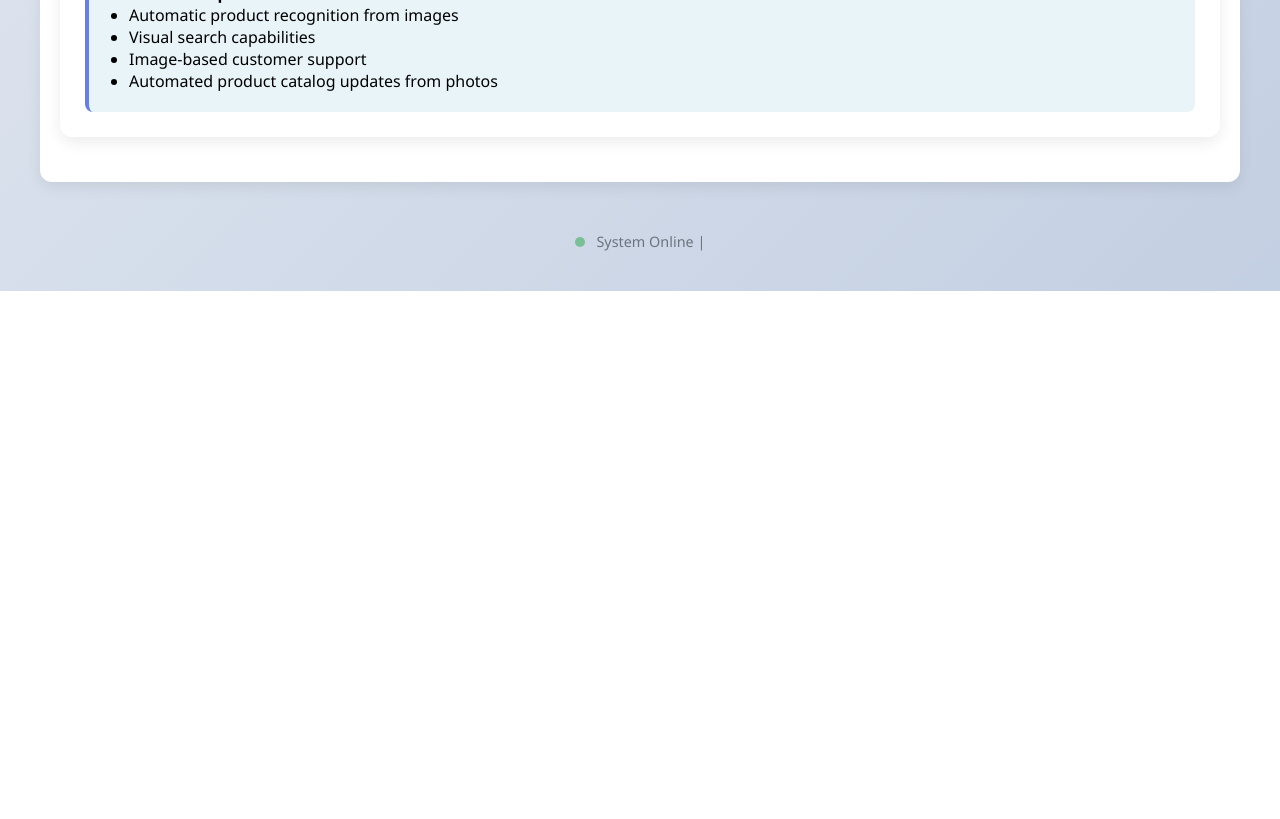
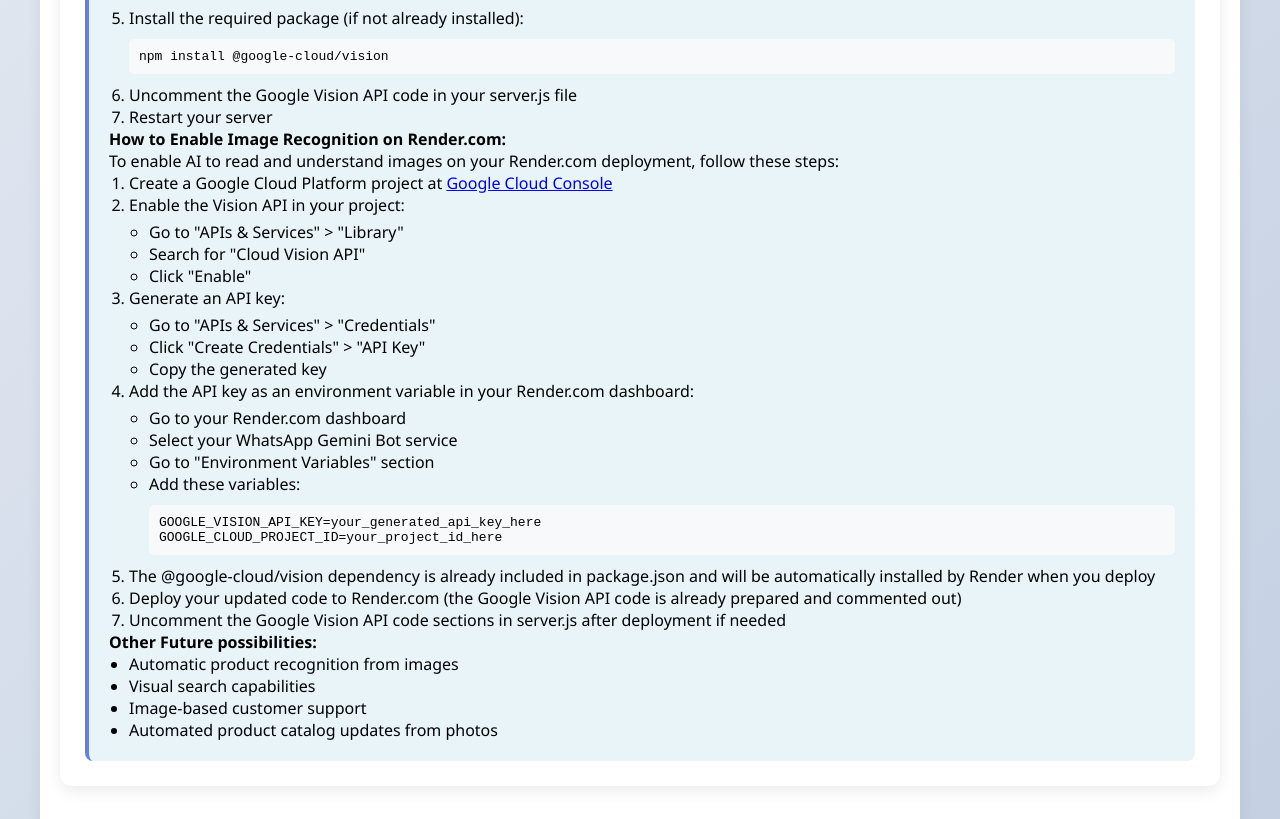
Before and after one commit to Mugen-GS/MUGEN-STORE, a website: page public/dashboard.html in a window 1280 px wide. Shown: the part 1731-2550 px from the top of the page. Before the commit the page ends 2022 px from the top, so only its background shows below. Drawn offline with Linux system fonts and the light colour scheme; no server answers.

Commit message:
Update documentation for Render.com deployment and add quick links to dashboard UI

```diff
--- a/public/dashboard.html
+++ b/public/dashboard.html
@@ -415,6 +415,9 @@
                 <button class="nav-tab" onclick="showTab('notifications')">
                     <i class="fas fa-bell"></i> Notifications
                 </button>
+                <button class="nav-tab" onclick="window.location.href='/live-data.html'">
+                    <i class="fas fa-database"></i> Live Data
+                </button>
             </div>
 
             <div class="tab-content active" id="overview-tab">
@@ -432,6 +435,27 @@
                             <li style="margin-bottom: 8px;">Test your AI regularly to ensure it's performing as expected</li>
                             <li style="margin-bottom: 8px;"><a href="/live-data.html" style="color: var(--primary); text-decoration: none;"><i class="fas fa-external-link-alt"></i> View Live Data</a> - See real-time contact information and chat history</li>
                         </ul>
+                    </div>
+
+                    <div style="margin-top: 20px; padding: 20px; background: var(--light); border-radius: 8px;">
+                        <h3><i class="fas fa-link"></i> Quick Links</h3>
+                        <div style="display: flex; flex-wrap: wrap; gap: 15px; margin-top: 15px;">
+                            <a href="#business-tab" onclick="showTab('business')" style="display: block; padding: 12px 20px; background: white; border-radius: 8px; text-decoration: none; color: var(--dark); box-shadow: 0 2px 5px rgba(0,0,0,0.1); transition: all 0.3s ease;">
+                                <i class="fas fa-building"></i> Business Info
+                            </a>
+                            <a href="#guidelines-tab" onclick="showTab('guidelines')" style="display: block; padding: 12px 20px; background: white; border-radius: 8px; text-decoration: none; color: var(--dark); box-shadow: 0 2px 5px rgba(0,0,0,0.1); transition: all 0.3s ease;">
+                                <i class="fas fa-robot"></i> AI Guidelines
+                            </a>
+                            <a href="#testing-tab" onclick="showTab('testing')" style="display: block; padding: 12px 20px; background: white; border-radius: 8px; text-decoration: none; color: var(--dark); box-shadow: 0 2px 5px rgba(0,0,0,0.1); transition: all 0.3s ease;">
+                                <i class="fas fa-vial"></i> AI Testing
+                            </a>
+                            <a href="#notifications-tab" onclick="showTab('notifications')" style="display: block; padding: 12px 20px; background: white; border-radius: 8px; text-decoration: none; color: var(--dark); box-shadow: 0 2px 5px rgba(0,0,0,0.1); transition: all 0.3s ease;">
+                                <i class="fas fa-bell"></i> Notifications
+                            </a>
+                            <a href="/live-data.html" style="display: block; padding: 12px 20px; background: white; border-radius: 8px; text-decoration: none; color: var(--dark); box-shadow: 0 2px 5px rgba(0,0,0,0.1); transition: all 0.3s ease;">
+                                <i class="fas fa-database"></i> Live Data
+                            </a>
+                        </div>
                     </div>
 
                     <!-- Image and AI Information Section -->
@@ -482,6 +506,41 @@
                                 </li>
                                 <li>Uncomment the Google Vision API code in your server.js file</li>
                                 <li>Restart your server</li>
+                            </ol>
+
+                            <p><strong>How to Enable Image Recognition on Render.com:</strong></p>
+                            <p>To enable AI to read and understand images on your Render.com deployment, follow these steps:</p>
+                            <ol style="padding-left: 20px;">
+                                <li>Create a Google Cloud Platform project at <a href="https://console.cloud.google.com/" target="_blank">Google Cloud Console</a></li>
+                                <li>Enable the Vision API in your project:
+                                    <ul style="padding-left: 20px; margin-top: 5px;">
+                                        <li>Go to "APIs & Services" > "Library"</li>
+                                        <li>Search for "Cloud Vision API"</li>
+                                        <li>Click "Enable"</li>
+                                    </ul>
+                                </li>
+                                <li>Generate an API key:
+                                    <ul style="padding-left: 20px; margin-top: 5px;">
+                                        <li>Go to "APIs & Services" > "Credentials"</li>
+                                        <li>Click "Create Credentials" > "API Key"</li>
+                                        <li>Copy the generated key</li>
+                                    </ul>
+                                </li>
+                                <li>Add the API key as an environment variable in your Render.com dashboard:
+                                    <ul style="padding-left: 20px; margin-top: 5px;">
+                                        <li>Go to your Render.com dashboard</li>
+                                        <li>Select your WhatsApp Gemini Bot service</li>
+                                        <li>Go to "Environment Variables" section</li>
+                                        <li>Add these variables:
+                                            <pre style="background: #f8f9fa; padding: 10px; border-radius: 5px; margin: 10px 0;">
+GOOGLE_VISION_API_KEY=your_generated_api_key_here
+GOOGLE_CLOUD_PROJECT_ID=your_project_id_here</pre>
+                                        </li>
+                                    </ul>
+                                </li>
+                                <li>The @google-cloud/vision dependency is already included in package.json and will be automatically installed by Render when you deploy</li>
+                                <li>Deploy your updated code to Render.com (the Google Vision API code is already prepared and commented out)</li>
+                                <li>Uncomment the Google Vision API code sections in server.js after deployment if needed</li>
                             </ol>
 
                             <p><strong>Other Future possibilities:</strong></p>
```
